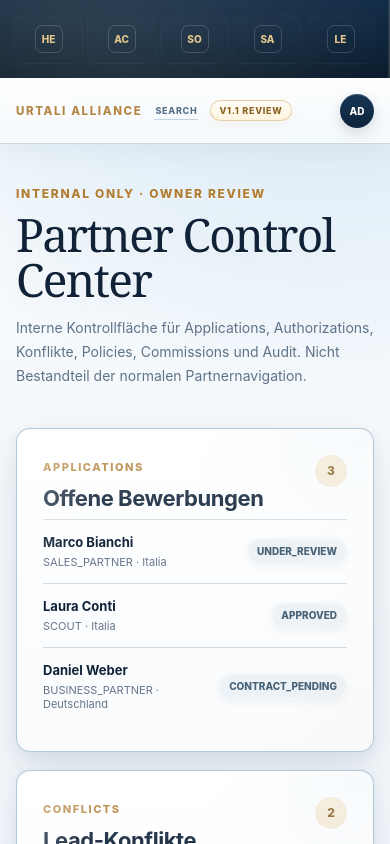
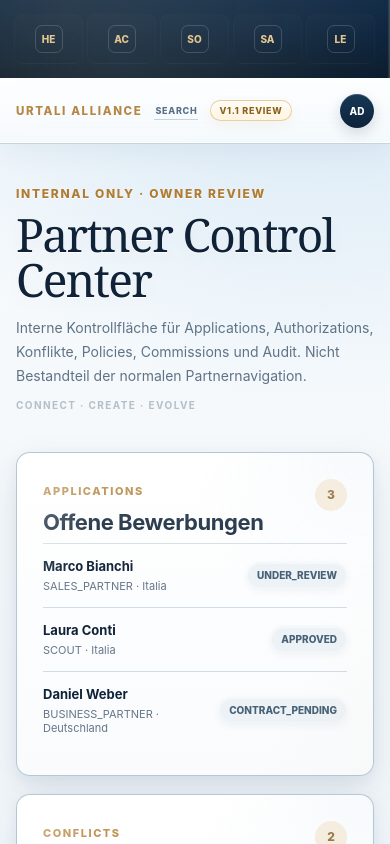
Before and after one commit to lavolpeofficial/vito-platform, a Next.js app in the folder apps/partner-portal/: page /admin in a window 390 px wide. Shown: the top 844 px of the page. Built offline with nearby package versions, Linux system fonts and the light colour scheme.

Commit message:
brand(partner-portal): add subtle CONNECT CREATE EVOLVE rhythm to subpages

```diff
--- a/apps/partner-portal/app/globals.css
+++ b/apps/partner-portal/app/globals.css
@@ -3073,3 +3073,35 @@ body {
 .portal-brand small {
   color: #d9b66e;
 }
+
+
+/* V1.8.1 — subtle URTALI master rhythm on interior pages */
+.page-head > p::after,
+.opportunity-hero > div:first-child > p::after,
+.content-view > header > p::after {
+  content: "CONNECT · CREATE · EVOLVE";
+  display: block;
+  margin-top: 12px;
+  color: rgba(92, 111, 128, .42);
+  font-size: 11px;
+  font-weight: 650;
+  letter-spacing: .18em;
+  line-height: 1.4;
+  text-transform: uppercase;
+}
+
+.compact-head > p::after {
+  margin-top: 9px;
+  font-size: 10px;
+  color: rgba(92, 111, 128, .36);
+}
+
+@media (max-width: 820px) {
+  .page-head > p::after,
+  .opportunity-hero > div:first-child > p::after,
+  .content-view > header > p::after {
+    margin-top: 10px;
+    font-size: 10px;
+    letter-spacing: .14em;
+  }
+}
```
